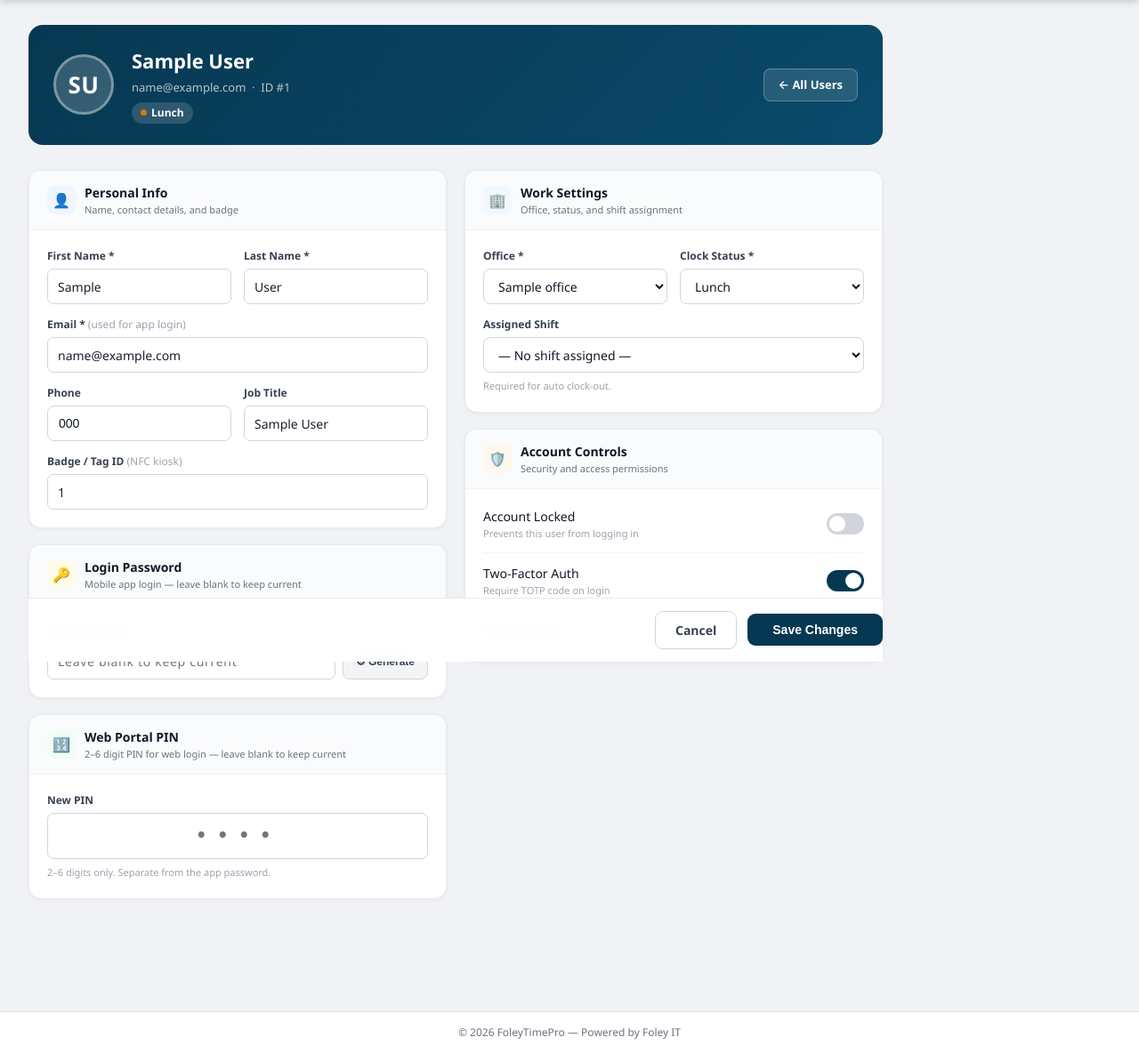
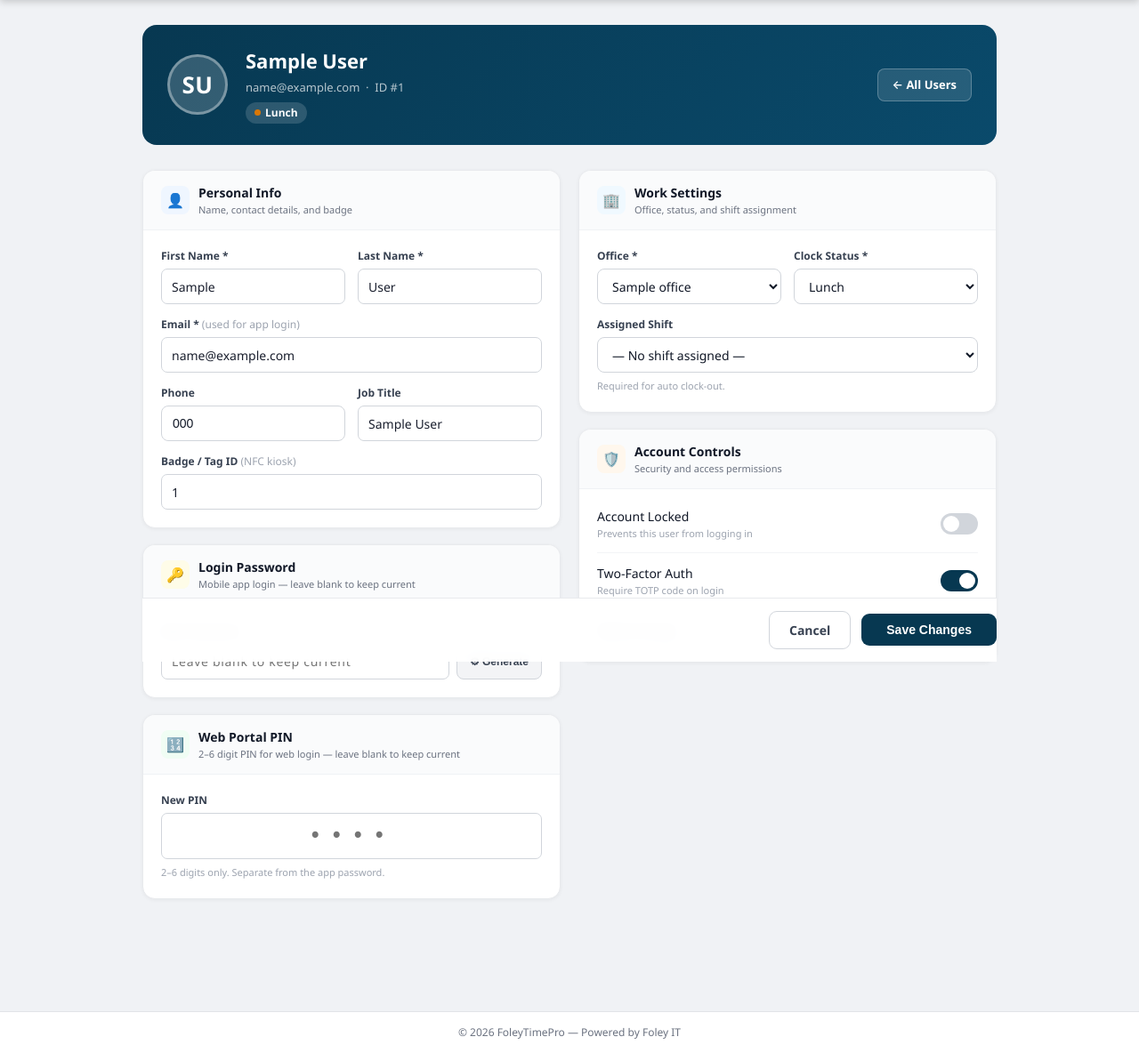
Before and after one commit to TheTractorHacker/FoleyTimePro, a PHP site: page /admin/edit_user.php?id=1 in a window 1280 px wide. Shown: the part 56-1240 px from the top of the page at 89% size. Run offline with PHP 8.4, Linux system fonts and the light colour scheme; a user stored in the database is signed in; data comes from the database, SQL or seed files in the repository; tables that the repository leaves empty hold one stand-in row (values such as "Sample post").

Commit message:
Fix edit user page centering: add margin auto to eu-wrap
Co-Authored-By: Claude Sonnet 4.6 <noreply@anthropic.com>

```diff
--- a/admin/edit_user.php
+++ b/admin/edit_user.php
@@ -150,7 +150,7 @@ $statusColor = match($user['ClockStatus'] ?? 'Out') {
 ?>
 
 <style>
-.eu-wrap { max-width: 960px; }
+.eu-wrap { max-width: 960px; margin: 0 auto; }
 
 /* ── Page header ── */
 .eu-hero {
```
